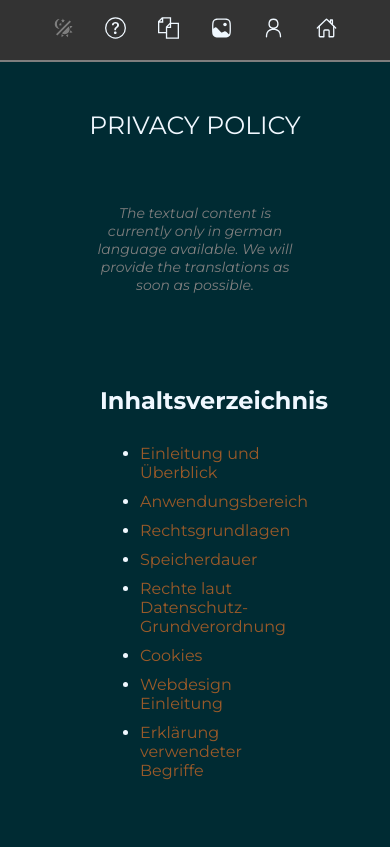
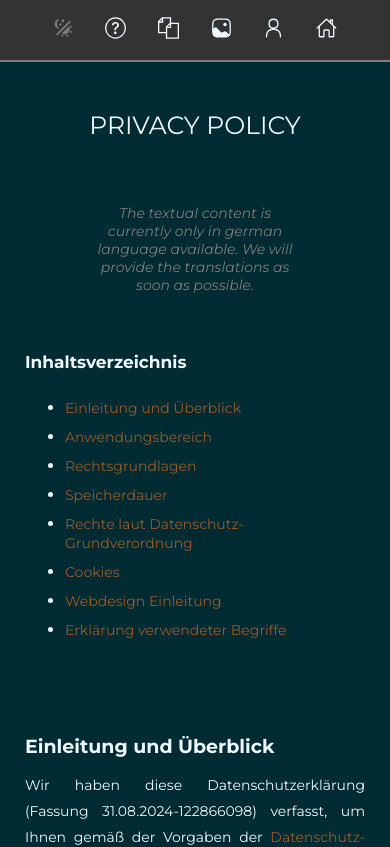
Before and after one commit to yqni13/artcreation-dv, an Angular app: page /privacy in a window 390 px wide. Shown: the top 847 px of the page. Built offline with nearby package versions, Linux system fonts and the light colour scheme; a web font is replaced by a local one.

Commit message:
feat: add responsive design to multiple comp
Add responsive design to privacy component.
Add responsive design to imprint component.
Add responsive design to archive component.
>> excluding img-fullscale

```diff
--- a/src/app/modules/archive/archive.component.html
+++ b/src/app/modules/archive/archive.component.html
@@ -3,7 +3,7 @@
     [isActive]="isFullscale"
     (fullscaleChanged)="navigateFullscale($event)"
 ></agal-imgfullscale>
-<section>
+<section class="agal-archive">
     <header>
         <h1>News archive</h1>
     </header>
--- a/src/app/modules/archive/archive.component.scss
+++ b/src/app/modules/archive/archive.component.scss
@@ -3,7 +3,6 @@
 
 .agal-archive-content {
     height: 100%;
-    margin: sass.$comp-padding-medium;
     display: flex;
     flex-direction: row;
     justify-content: center;
@@ -14,7 +13,6 @@
     position: relative;
     display: flex;
     flex-direction: column;
-    margin: 25px;
     border: solid 2px var(--theme-submenu-route);
     overflow: hidden;
 
@@ -29,8 +27,6 @@
     }
 
     img {
-        width: 400px;
-        height: 400px;
         object-fit: cover;
         padding: 5px;
 
--- a/src/app/modules/imprint/imprint.component.html
+++ b/src/app/modules/imprint/imprint.component.html
@@ -1,4 +1,4 @@
-<section>
+<section class="agal-imprint">
     <header>
         <h1>Imprint</h1>
     </header>
@@ -8,7 +8,7 @@
         </p>
     </div>
     <div class="agal-imprint-content">
-        <h2>Diese Webseite wird bereitgestellt von</h2>
+        <h2>Diese Webseite wird bereitgestellt von:</h2>
         <p>
             Lukas Varga, Frontend-Entwickler yqni13<br>
             2500 Baden-Umgebung<br>
--- a/src/app/modules/imprint/imprint.component.scss
+++ b/src/app/modules/imprint/imprint.component.scss
@@ -9,7 +9,7 @@
 }
 
 .agal-imprint-content {
-    margin: calc(sass.$comp-padding-medium + sass.$comp-padding-small) sass.$comp-padding-big sass.$comp-padding-big sass.$comp-padding-big;
+
 
     h2 {
         margin-top: calc(sass.$comp-padding-medium + sass.$comp-padding-small);
--- a/src/app/modules/privacy/privacy.component.html
+++ b/src/app/modules/privacy/privacy.component.html
@@ -1,4 +1,4 @@
-<section>
+<section class="agal-privacy">
     <header>
         <h1>Privacy Policy</h1>
     </header>
@@ -8,7 +8,7 @@
         </p>
     </div>
     <div class="agal-privacy-content">
-        <h2 data-fontsize="24" style="--fontSize: 24; line-height: 1.5; --minFontSize: 24;" data-lineheight="36px" class="fusion-responsive-typography-calculated">Inhaltsverzeichnis</h2>
+        <h3 data-fontsize="24" style="--fontSize: 24; line-height: 1.5; --minFontSize: 24;" data-lineheight="36px" class="fusion-responsive-typography-calculated">Inhaltsverzeichnis</h3>
         <ul class="agal-privacy-tableofcontents">
             <li>
                 <a
--- a/src/app/modules/privacy/privacy.component.scss
+++ b/src/app/modules/privacy/privacy.component.scss
@@ -9,10 +9,8 @@
 }
 
 .agal-privacy-content {
-    margin: 0 sass.$comp-padding-big sass.$comp-padding-big sass.$comp-padding-big;
 
     .agal-privacy-tableofcontents {
-        margin-bottom: sass.$comp-padding-medium;
 
         li {
             padding: 5px 0;
@@ -20,7 +18,9 @@
     }
 
     h2 {
-        margin-top: calc(sass.$comp-padding-medium + sass.$comp-padding-small);
+        padding-top: calc(sass.$comp-padding-medium + sass.$comp-padding-small);
+        margin: 0;
+        margin-block: 0;
     }
 
     a {
--- a/src/stylesheets/media.scss
+++ b/src/stylesheets/media.scss
@@ -62,6 +62,27 @@
         .agal-faq-wrapper {
             width: 60%;
             max-width: 700px;
+        }
+    }
+
+    .agal-archive {
+        .agal-archive-content {
+            margin: sass.$comp-padding-big;
+        }
+        .agal-archive-entry {
+            margin: calc(sass.$comp-padding-small / 2);
+            img {
+                max-width: 350px;
+                aspect-ratio: 1 / 1;
+            }
+        }
+    }
+
+    .agal-imprint,
+    .agal-privacy {
+        .agal-imprint-content,
+        .agal-privacy-content {
+            margin: calc(sass.$comp-padding-medium + sass.$comp-padding-small) sass.$comp-padding-big sass.$comp-padding-big sass.$comp-padding-big;
         }
     }
 
@@ -174,6 +195,27 @@
         .agal-faq-wrapper {
             width: 60vw;
             max-width: 700px;
+        }
+    }
+
+    .agal-archive {
+        .agal-archive-content {
+            margin: sass.$comp-padding-medium;
+        }
+        .agal-archive-entry {
+            margin: calc(sass.$comp-padding-small / 2);
+            img {
+                max-width: 300px;
+                aspect-ratio: 1 / 1;
+            }
+        }
+    }
+
+    .agal-imprint,
+    .agal-privacy {
+        .agal-imprint-content,
+        .agal-privacy-content {
+            margin: calc(sass.$comp-padding-medium + sass.$comp-padding-small) sass.$comp-padding-big sass.$comp-padding-big sass.$comp-padding-big;
         }
     }
 
@@ -293,6 +335,31 @@
         }
     }
 
+    .agal-archive {
+        .agal-archive-content {
+            margin: sass.$comp-padding-medium;
+        }
+        .agal-archive-entry {
+            margin: calc(sass.$comp-padding-small / 2);
+            img {
+                max-width: 300px;
+                aspect-ratio: 1 / 1;
+            }
+        }
+    }
+
+    .agal-imprint,
+    .agal-privacy {
+        .agal-imprint-content,
+        .agal-privacy-content {
+            margin: sass.$comp-padding-medium;
+            a,
+            p {
+                font-size: clamp(14px, 1.8vw, 17px);
+            }
+        }
+    }
+
     app-carousel {
         .agal-carousel-wrapper {
             padding: sass.$comp-padding-small 0;
@@ -408,6 +475,37 @@
         }
     }
 
+    .agal-archive {
+        .agal-archive-content {
+            margin: sass.$comp-padding-medium;
+        }
+        .agal-archive-entry {
+            margin: calc(sass.$comp-padding-small / 2) 0;
+            img {
+                max-width: 500px;
+                aspect-ratio: 1 / 1;
+            }
+        }
+    }
+
+    .agal-imprint,
+    .agal-privacy {
+        .agal-imprint-content,
+        .agal-privacy-content {
+            margin: sass.$comp-padding-small;
+            h2 {
+                font-size: clamp(19px, 3vw, 26px);
+            }
+            h3 {
+                font-size: clamp(17px, 2.7vw, 24px);
+            }
+            a,
+            p {
+                font-size: clamp(14px, 1.8vw, 17px);
+            }
+        }
+    }
+
     app-carousel {
         .agal-carousel-wrapper {
             padding: sass.$comp-padding-medium 0;
@@ -483,6 +581,38 @@
         }
     }
 
+    .agal-archive {
+        .agal-archive-content {
+            margin: sass.$comp-padding-small;
+        }
+        .agal-archive-entry {
+            margin: calc(sass.$comp-padding-small / 2) 0;
+            img {
+                aspect-ratio: 1 / 1;
+            }
+        }
+    }
+
+    .agal-imprint,
+    .agal-privacy {
+        .agal-imprint-content,
+        .agal-privacy-content {
+            margin: sass.$comp-padding-small;
+            h2 {
+                text-wrap: balance;
+                font-size: clamp(19px, 3vw, 26px);
+            }
+            h3 {
+                text-wrap: balance;
+                font-size: clamp(17px, 2.7vw, 24px);
+            }
+            a,
+            p {
+                font-size: clamp(14px, 1.8vw, 17px);
+            }
+        }
+    }
+
     app-carousel {
         .agal-carousel-wrapper {
             padding: sass.$comp-padding-small 0 0 0;
```
